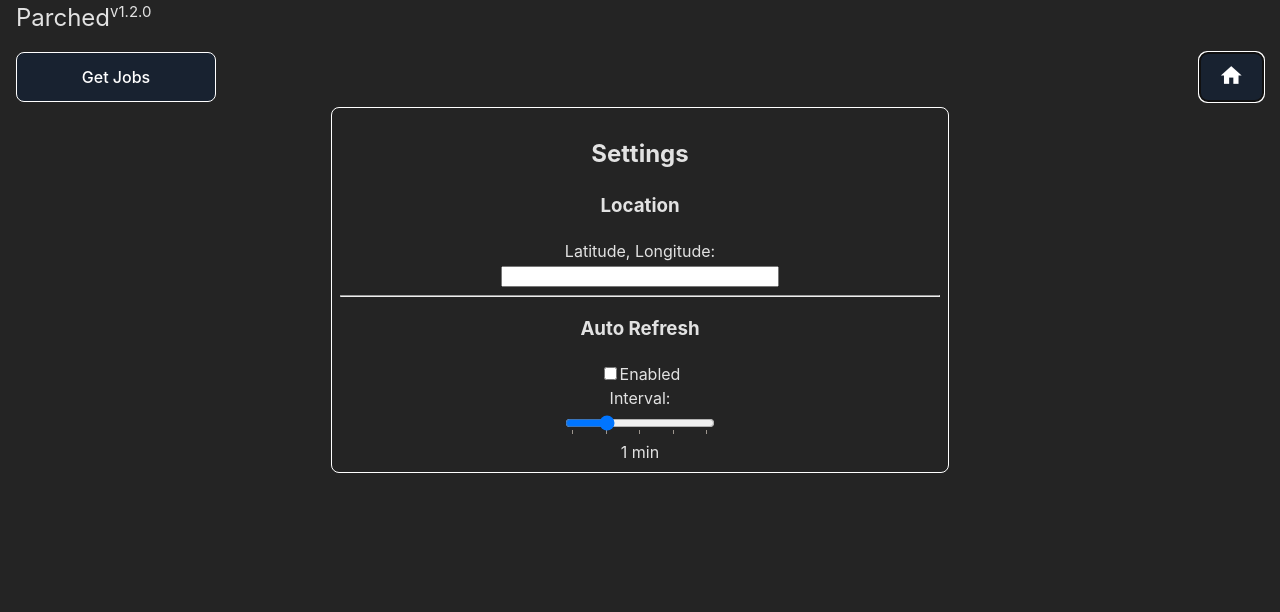
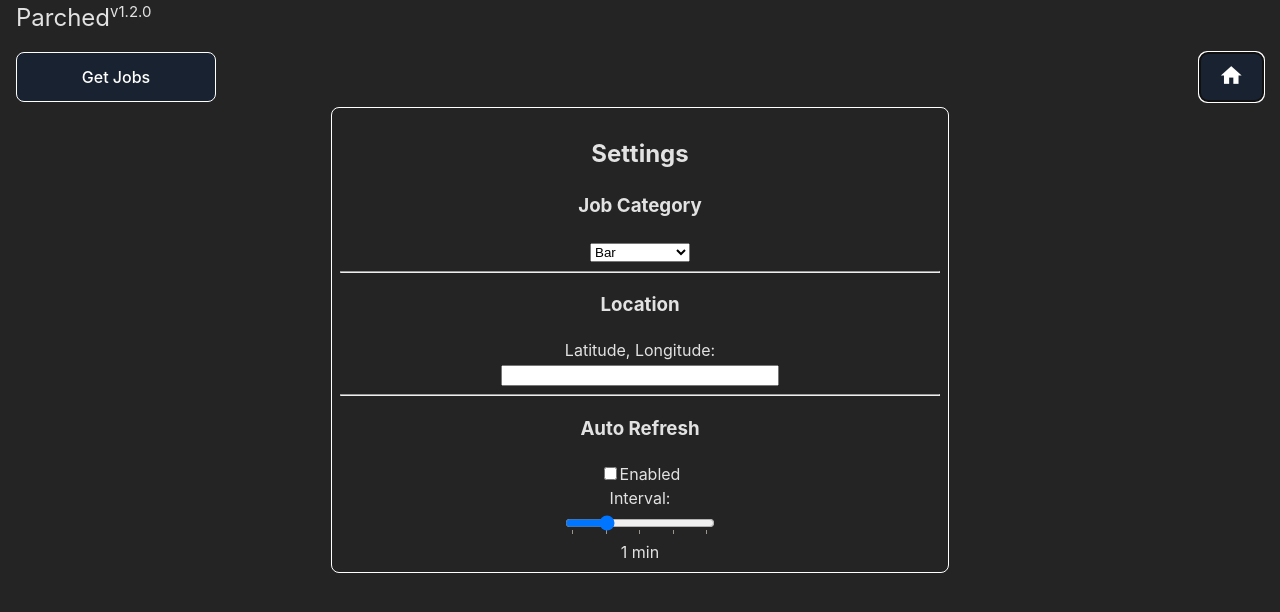
Before and after one commit to rescheer/Parched, a React (Vite) app: page / in a window 1280 px wide. Both pictures are taken after a click on the button "settings". Shown: the top 612 px of the page. Built offline with nearby package versions, Linux system fonts and the light colour scheme.

Commit message:
feat: add additional job categories

```diff
--- a/src/App.jsx
+++ b/src/App.jsx
@@ -8,14 +8,28 @@ import AuthProvider from './class/AuthProvider';
 import './App.css';
 
 const appVersion = `v1.2.0`;
-const apiUrl =
-  'https://poachedjobs.com/api/v1/jobs?category=51&distance=15&isLikelyFraud=false&latitude=45.533467&locationLabel=Portland%2C%20OR&longitude=-122.650095&status=publish';
+
+const defaultParams = {
+  category: 51,
+  distance: 15,
+  isLikelyFraud: false,
+  latitude: 45.533467,
+  longitude: -122.650095,
+  locationLabel: 'Portland, OR',
+  status: 'publish',
+};
+const categories = [
+  { name: 'Bar', code: 51 },
+  { name: 'Management', code: 52 },
+  { name: 'Floor', code: 54 },
+];
+const apiBaseUrl = 'https://poachedjobs.com/api/v1/jobs?';
 const auth = new AuthProvider();
 
 /**
  * Asynchronously returns jobs data from the Poached API. Returns undefined on failure.
  */
-async function getJobsData(token) {
+async function getJobsData(token, params = {}) {
   const options = {
     method: 'GET',
     headers: {
@@ -23,7 +37,15 @@ async function getJobsData(token) {
     },
   };
 
-  return await fetch(apiUrl, options).then((stream) => {
+  // Encode API URL
+  const paramData = Object.assign(defaultParams, params);
+  const searchParams = new URLSearchParams();
+  Object.entries(paramData).forEach(([key, value]) => {
+    searchParams.append(key, value);
+  });
+  const finalAPIUrl = apiBaseUrl + searchParams.toString();
+
+  return await fetch(finalAPIUrl, options).then((stream) => {
     if (!stream.ok) {
       throw new Error(`HTTP error! Status Code: ${stream.status}`);
     }
@@ -49,6 +71,7 @@ function toReadableTimer(timeLeft) {
 function App() {
   const refreshButtonId = useId();
   const locationId = useId();
+  const categoryId = useId();
 
   // Main States
   const [settingsOpen, setSettingsOpen] = useState(false);
@@ -59,6 +82,7 @@ function App() {
   const [failedAttempts, setFailedAttempts] = useState(0);
 
   // Settings States
+  const [category, setCategory] = useState(51);
   const [location, setLocation] = useState(``);
   const [autoRefreshEnabled, setAutoRefreshEnabled] = useState(false);
   const [autoRefreshInterval, setAutoRefreshInterval] = useState(1);
@@ -93,6 +117,7 @@ function App() {
       { key: 'autoRefresh', value: `` },
       { key: 'interval', value: `` },
       { key: 'location', value: `` },
+      { key: 'category', value: `` },
     ];
     keys.forEach((item) => {
       if (localStorage.getItem(item.key)) {
@@ -110,6 +135,9 @@ function App() {
             break;
           case 'location':
             setLocation(value);
+            break;
+          case 'category':
+            setCategory(value);
             break;
           default:
             break;
@@ -184,7 +212,7 @@ function App() {
         useToken = auth.token;
       }
 
-      await getJobsData(useToken)
+      await getJobsData(useToken, { category: category })
         .then((rawData) => {
           // Reset failed attempts
           if (failedAttempts > 0) {
@@ -275,9 +303,25 @@ function App() {
     <div className="settingsRoot">
       <div className="settings">
         <h2>Settings</h2>
+        <h3>Job Category</h3>
+        <select
+          id={categoryId}
+          onChange={(e) => {
+            setCategory(e.target.value);
+            localStorage.setItem('category', e.target.value);
+          }}
+        >
+          {categories.map((item) => (
+            <option key={item.name + item.code} value={item.code}>
+              {item.name}
+            </option>
+          ))}
+        </select>
+        <hr />
         <h3>Location</h3>
         <label>
-          Latitude, Longitude:<br />
+          Latitude, Longitude:
+          <br />
           <input
             id={locationId}
             defaultValue={location}
@@ -300,9 +344,11 @@ function App() {
             localStorage.setItem('autoRefresh', e.target.checked);
           }}
         />
-        Enabled<br />
+        Enabled
+        <br />
         <label>
-          Interval:<br />
+          Interval:
+          <br />
           <input
             type="range"
             min={0}
```
